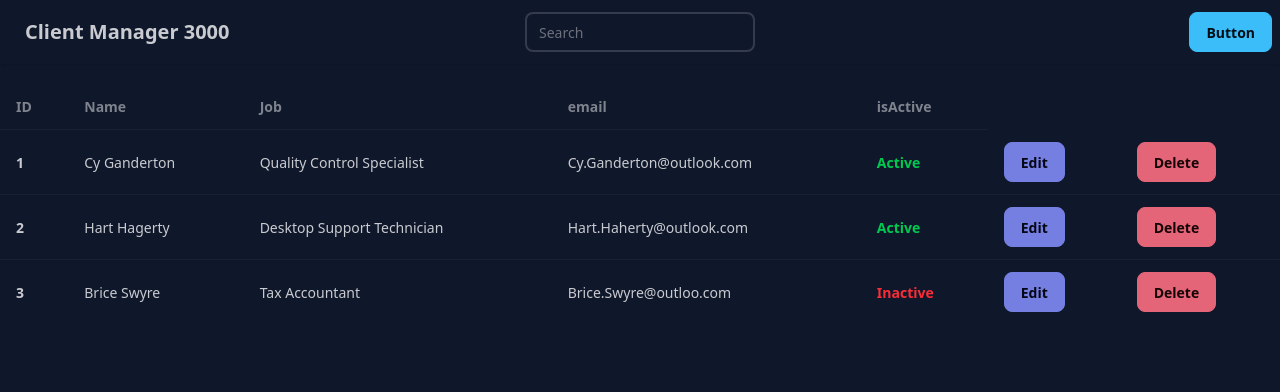
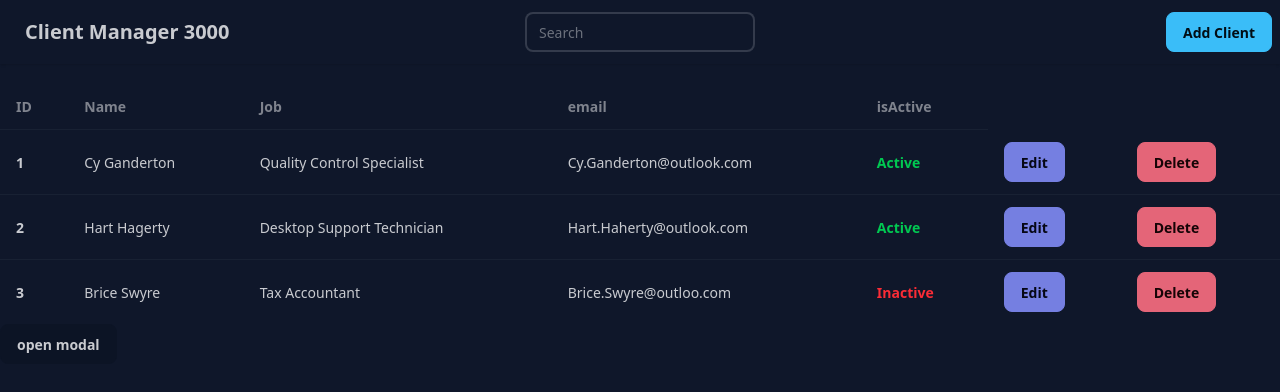
Before and after one commit to Dylan0888/ClientManger, a React (Vite) app: page / in a window 1280 px wide. Shown: the top 392 px of the page. Built offline with nearby package versions, Linux system fonts and the light colour scheme.

Commit message:
Added modal component. and functions to open. allowed it to be opened through nav with a mode of "add" and through the table with a mode of "edit".

```diff
--- a/src/App.jsx
+++ b/src/App.jsx
@@ -1,14 +1,31 @@
-import React from 'react'
-import Nav from './Components/Nav.jsx'
-import TableList from './Components/TableList.jsx'
+import React, { useState } from 'react';
+import Nav from './Components/Nav.jsx';
+import TableList from './Components/TableList.jsx';
+import ModalForm from './Components/ModalForm.jsx';
 
 function App() {
 
+  const [isOpen , setIsOpen] = useState(false)
+  const [modalMode , setModalMode] = useState("add")
+
+  const handleOpen = (mode) => {
+    setIsOpen(true)
+    setModalMode(mode)
+  }
+
+  const handleSubmit = () => {
+    if(modalMode === "add") {
+      console.log("mode = add")
+    } else {
+      console.log("mode = edit")
+    }
+  }
 
   return (
     <>
-      <Nav />
-      <TableList/>
+      <Nav isOpen={()=> handleOpen("add")}/>
+      <TableList handleOpen={handleOpen}/>
+      <ModalForm isOpen={isOpen} onClose={() => setIsOpen(false)} mode={modalMode} onSubmit={() => handleSubmit}/>
     </>
   )
 }
--- /dev/null
+++ b/src/Components/ModalForm.jsx
@@ -0,0 +1,29 @@
+import React from "react";
+
+const ModalForm = ({ isOpen , onClose , mode , OnSubmit }) => {
+  return (
+    <>
+      <button
+        className="btn"
+        onClick={() => document.getElementById("my_modal_3").showModal()}
+      >
+        open modal
+      </button>
+      <dialog id="my_modal_3" className="modal" open={isOpen}>
+        <div className="modal-box">
+            <h3 className="font-bold text-lg py-3">{mode === "edit" ? "Edit Mode" : "Client Details"}</h3>
+          <form method="dialog">
+            {/* if there is a button in form, it will close the modal */}
+            <button className="btn btn-sm btn-circle btn-ghost absolute right-2 top-2" onClick={onClose}>
+              ✕
+            </button>
+
+            <button className="btn btn-success">{mode === "edit" ? "Save Changes" : "Add Client"}</button>
+          </form>
+        </div>
+      </dialog>
+    </>
+  );
+};
+
+export default ModalForm;
--- a/src/Components/Nav.jsx
+++ b/src/Components/Nav.jsx
@@ -1,6 +1,6 @@
 import React from "react";
 
-const Nav = () => {
+const Nav = ({onOpen}) => {
   return (
     <div className="navbar bg-base-100 shadow-sm">
       <div className="navbar-start">
@@ -13,7 +13,7 @@ const Nav = () => {
         </div>
       </div>
       <div className="navbar-end">
-        <a className="btn btn-primary">Button</a>
+        <a className="btn btn-primary" onClick={onOpen}>Add Client</a>
       </div>
     </div>
   );
--- a/src/Components/TableList.jsx
+++ b/src/Components/TableList.jsx
@@ -1,13 +1,29 @@
 import React from "react";
 
-const TableList = () => {
-
-    const clients = [
-        { id: 1, name: "Cy Ganderton", job: "Quality Control Specialist", email: "Cy.Ganderton@outlook.com", isActive: true },
-        { id: 2, name: "Hart Hagerty", job: "Desktop Support Technician", email:"Hart.Haherty@outlook.com" ,isActive: true },
-        { id: 3, name: "Brice Swyre", job: "Tax Accountant",email: "Brice.Swyre@outloo.com" ,isActive: false },
-    ];
-
+const TableList = ({handleOpen}) => {
+  const clients = [
+    {
+      id: 1,
+      name: "Cy Ganderton",
+      job: "Quality Control Specialist",
+      email: "Cy.Ganderton@outlook.com",
+      isActive: true,
+    },
+    {
+      id: 2,
+      name: "Hart Hagerty",
+      job: "Desktop Support Technician",
+      email: "Hart.Haherty@outlook.com",
+      isActive: true,
+    },
+    {
+      id: 3,
+      name: "Brice Swyre",
+      job: "Tax Accountant",
+      email: "Brice.Swyre@outloo.com",
+      isActive: false,
+    },
+  ];
 
   return (
     <div className="overflow-x-auto mt-5">
@@ -22,29 +38,35 @@ const TableList = () => {
             <th>isActive</th>
           </tr>
         </thead>
-        <tbody >
-
+        <tbody>
           {clients.map((client) => {
-            return <tr key={client.id} className="hover:bg-base-300">
+            return (
+              <tr key={client.id} className="hover:bg-base-300">
                 <th>{client.id}</th>
                 <td>{client.name}</td>
                 <td>{client.job}</td>
                 <td>{client.email}</td>
-                <td className={`${client.isActive ? "text-green-500" : "text-red-500"} font-bold`}>
-                    {client.isActive ? "Active" : "Inactive"}
+                <td
+                  className={`${client.isActive ? "text-green-500" : "text-red-500"} font-bold`}
+                >
+                  {client.isActive ? "Active" : "Inactive"}
                 </td>
                 <td>
-                    <button className="btn btn-active btn-secondary hover:bg-secondary/40 hover:border-secondary/0 hover:text-white">Edit</button>
+                  <button
+                    className="btn btn-active btn-secondary hover:bg-secondary/40 hover:border-secondary/0 hover:text-white"
+                    onClick={() => handleOpen("edit")}
+                  >
+                    Edit
+                  </button>
                 </td>
                 <td>
-                    <button className="btn btn-active btn-error hover:bg-error/40 hover:border-error/0 hover:text-white">Delete</button>
+                  <button className="btn btn-active btn-error hover:bg-error/40 hover:border-error/0 hover:text-white">
+                    Delete
+                  </button>
                 </td>
-            </tr>
+              </tr>
+            );
           })}
-
-
-
-
         </tbody>
       </table>
     </div>
```
